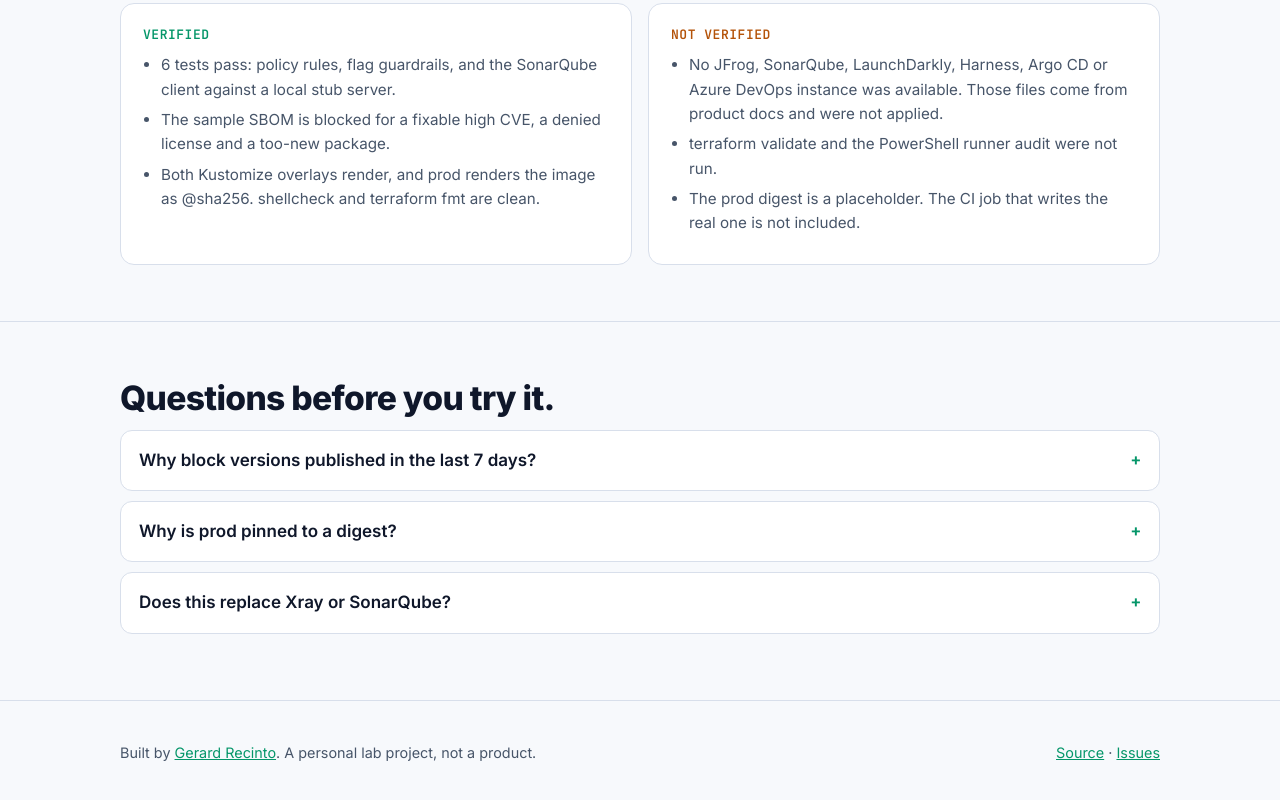
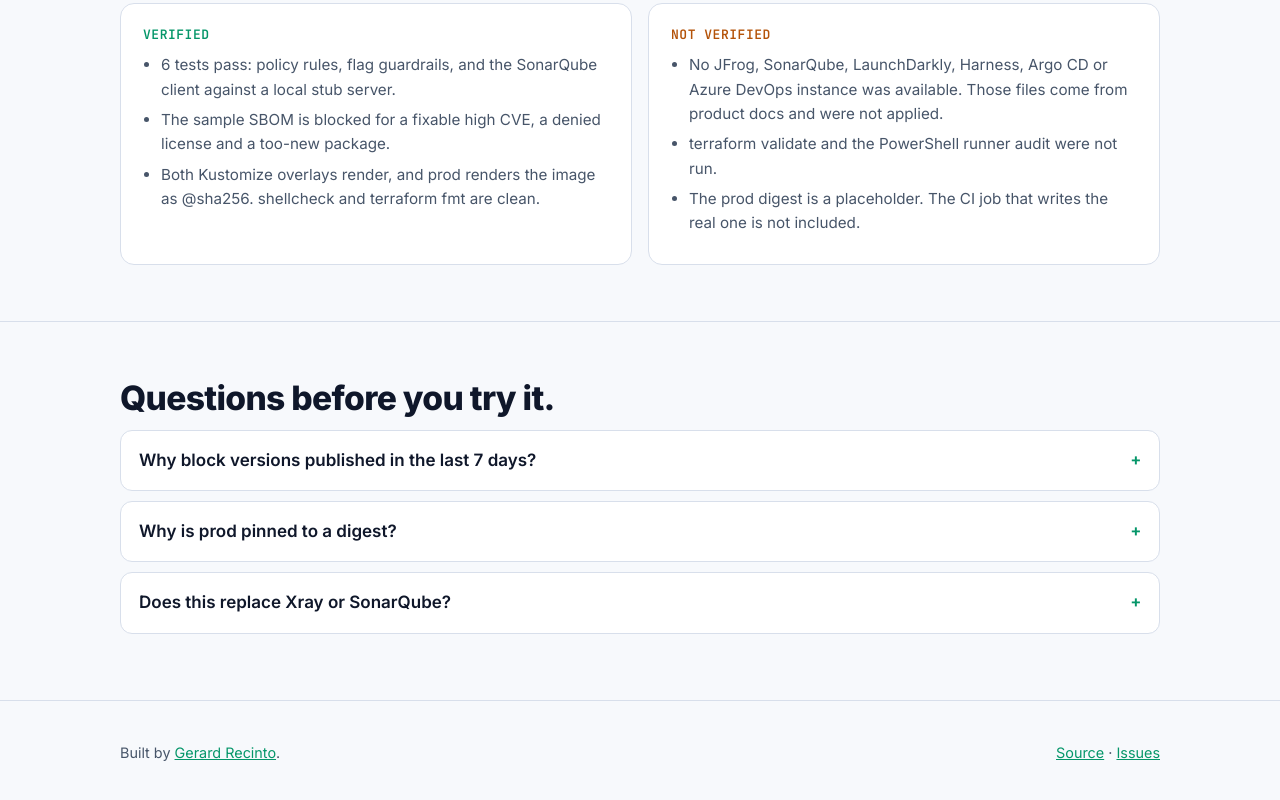
Before and after one commit to gerardrecinto/supply-chain-gitops, a plain HTML site: page docs/index.html in a window 1280 px wide. Shown: the part 2040-2840 px from the top of the page. Drawn offline with Linux system fonts and the light colour scheme.

Commit message:
Lead with what the project does and keep limits in the docs (#1)
Drop the unprompted limits and not-proven blocks from the README and
site. Notes that prevent a wrong assumption stay: compliance, demo
labels and safety warnings.

Thanks,
Gerard

```diff
--- a/docs/index.html
+++ b/docs/index.html
@@ -78,7 +78,7 @@ kubectl kustomize gitops/overlays/prod</pre><button class="copy" data-for="cmd"
 <div class="two"><div class="box g"><h3>Verified</h3><ul><li>6 tests pass: policy rules, flag guardrails, and the SonarQube client against a local stub server.</li><li>The sample SBOM is blocked for a fixable high CVE, a denied license and a too-new package.</li><li>Both Kustomize overlays render, and prod renders the image as @sha256. shellcheck and terraform fmt are clean.</li></ul></div><div class="box a"><h3>Not verified</h3><ul><li>No JFrog, SonarQube, LaunchDarkly, Harness, Argo CD or Azure DevOps instance was available. Those files come from product docs and were not applied.</li><li>terraform validate and the PowerShell runner audit were not run.</li><li>The prod digest is a placeholder. The CI job that writes the real one is not included.</li></ul></div></div></div></section>
 <section id="faq"><div class="wrap"><h2>Questions before you try it.</h2><details><summary>Why block versions published in the last 7 days?</summary><p>Malicious or broken releases are usually caught within days. A short age floor is the same idea as JFrog Curation at the proxy. An allow list covers the exceptions.</p></details><details><summary>Why is prod pinned to a digest?</summary><p>A tag can be re-pushed. A digest cannot, so what Argo CD deploys is exactly what was scanned and signed.</p></details><details><summary>Does this replace Xray or SonarQube?</summary><p>No. It reads their output and decides. The gate logic is small on purpose so it is easy to review.</p></details></div></section>
 </main>
-<footer><div class="wrap"><span>Built by <a href="https://github.com/gerardrecinto">Gerard Recinto</a>. A personal lab project, not a product.</span><span><a href="https://github.com/gerardrecinto/supply-chain-gitops">Source</a> &middot; <a href="https://github.com/gerardrecinto/supply-chain-gitops/issues">Issues</a></span></div></footer>
+<footer><div class="wrap"><span>Built by <a href="https://github.com/gerardrecinto">Gerard Recinto</a>.</span><span><a href="https://github.com/gerardrecinto/supply-chain-gitops">Source</a> &middot; <a href="https://github.com/gerardrecinto/supply-chain-gitops/issues">Issues</a></span></div></footer>
 <script>
 document.querySelectorAll('.copy').forEach(function(b){b.addEventListener('click',function(){
  var t=document.getElementById(b.getAttribute('data-for')).innerText;
```
